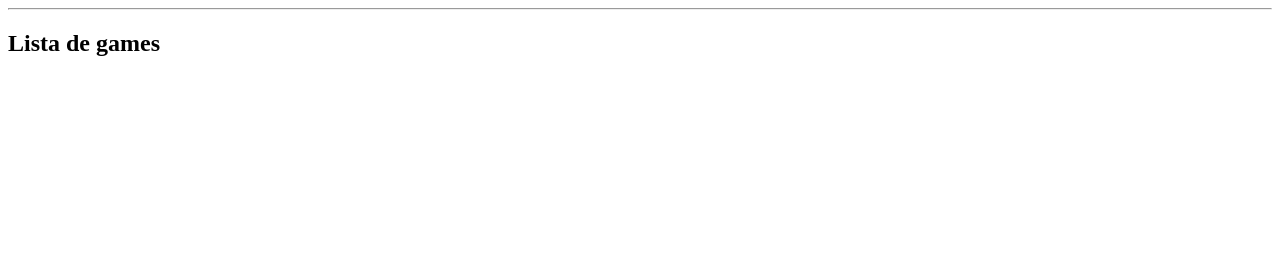
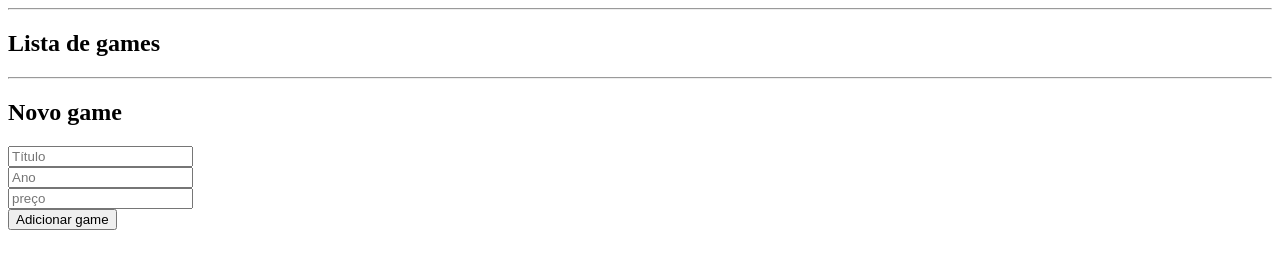
Before and after one commit to HenriqueCeZ/rest-api, a website: page Consumo De API/index.html in a window 1280 px wide. Drawn offline with nearby package versions, Linux system fonts and the light colour scheme; no server answers.

Commit message:
adding games to html with axios

```diff
--- a/Consumo De API/index.html
+++ b/Consumo De API/index.html
@@ -13,11 +13,43 @@
 
     <ul id="games"></ul>
 
+    <hr>
+
+    <h2>Novo game</h2>
+
+    <input type="text" name="title" id="title" placeholder="Título"><br>
+    <input type="number" name="year" id="year" placeholder="Ano"><br>
+    <input type="number" name="price" id="price" placeholder="preço"><br>
+    <button type="button" onclick="createGame()">Adicionar game</button>
+
+
 
 
 </body>
     <script src="https://cdn.jsdelivr.net/npm/axios/dist/axios.min.js"></script>
     <script>
+        function createGame(){
+            var titleInput = document.getElementById("title")
+            var yearInput = document.getElementById("year")
+            var priceInput = document.getElementById("price")
+
+            var game = {
+                title: titleInput.value,
+                year: yearInput.value,
+                price: priceInput.value
+            }
+            axios.post("http://localhost:8080/game",game).then(response =>{
+                if(response.status == 200){
+                    alert("successful registration!")
+
+                }
+            }).catch(err =>{
+                (console.log(err))
+            })
+
+        }
+
+
         axios.get("http://localhost:8080/games").then(response=>{ //consumindo API
                 var games = response.data;
                 var list = document.getElementById("games")
@@ -32,6 +64,8 @@
         });
 
 
+
+
     </script>
 
 </html>
```
